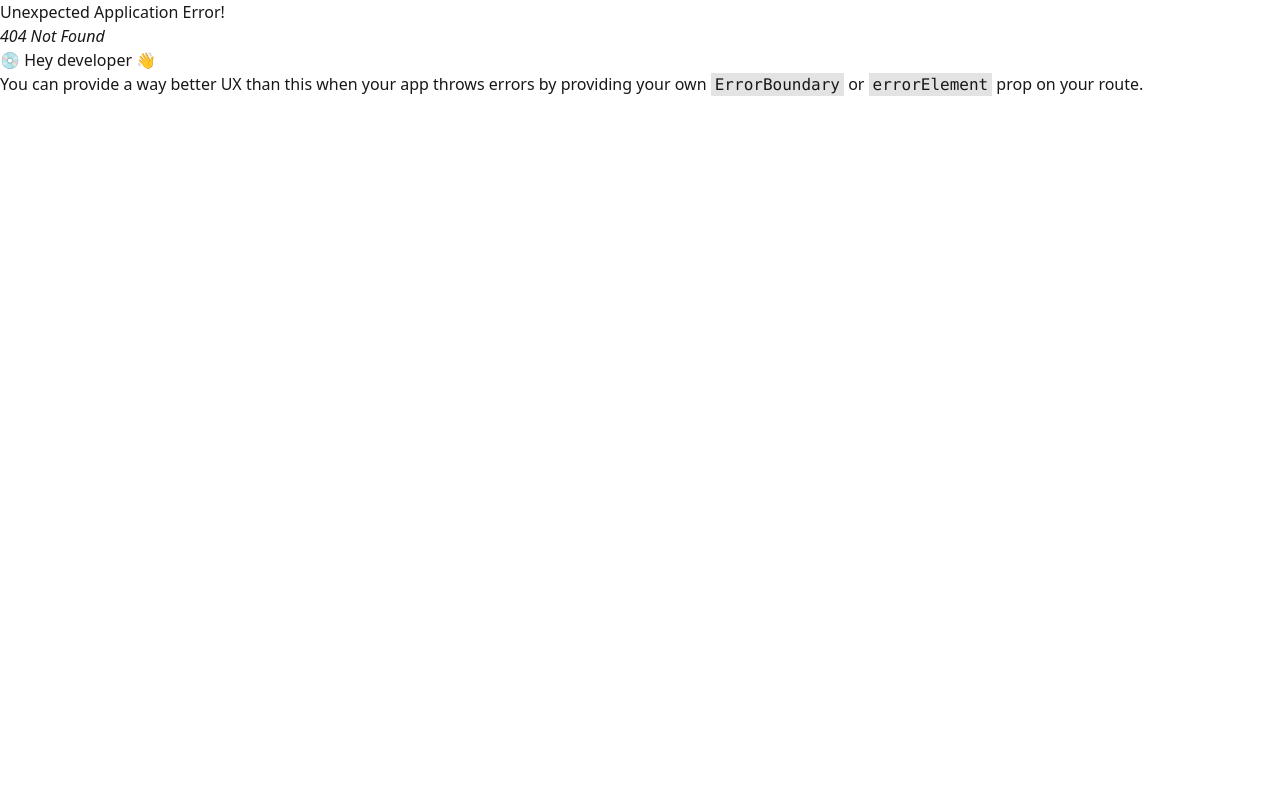
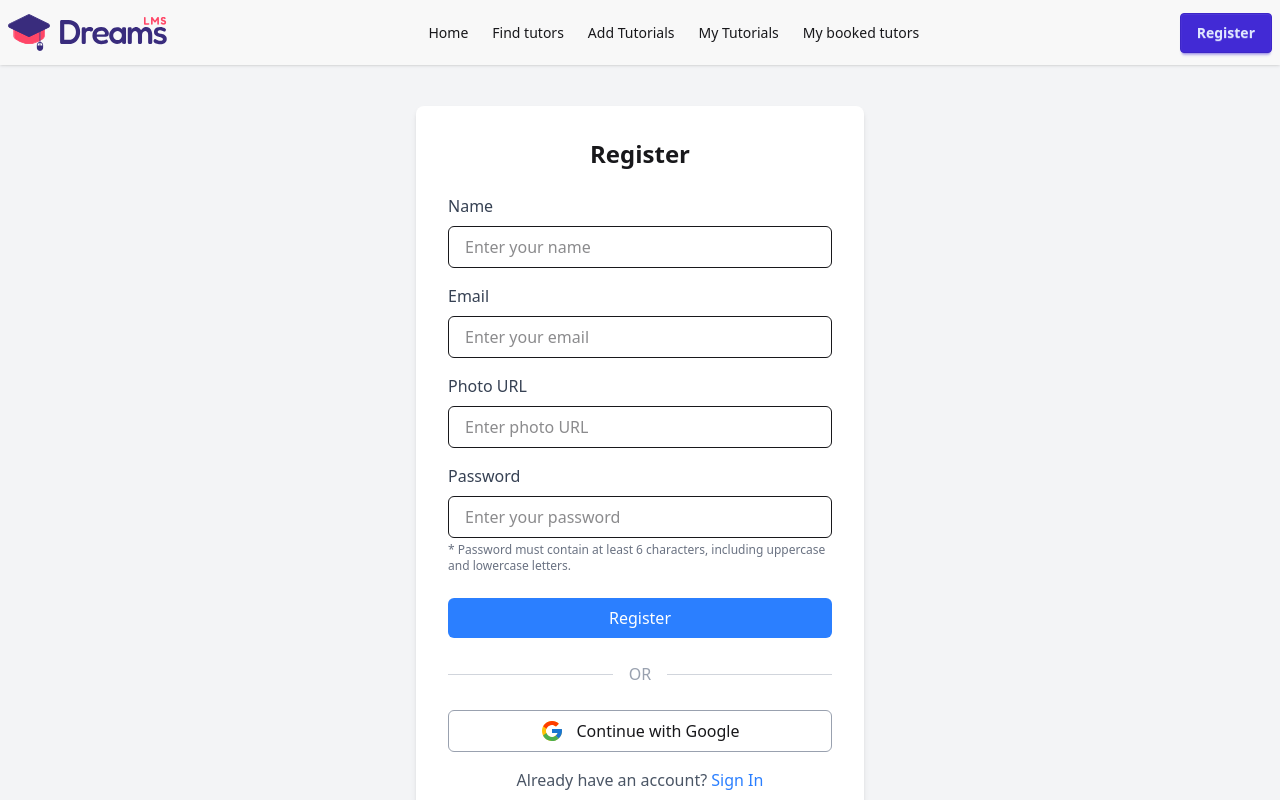
Before and after one commit to shariful8523/online-tutorbooking-client-side, a React (Vite) app: page /register in a window 1280 px wide. Before the commit this address had no page. Shown: the top 800 px of the page. Built offline with nearby package versions, Linux system fonts and the light colour scheme; no server answers.

Commit message:
added the user register function

```diff
--- a/package.json
+++ b/package.json
@@ -11,9 +11,11 @@
   },
   "dependencies": {
     "@tailwindcss/vite": "^4.1.5",
+    "firebase": "^11.6.1",
     "localforage": "^1.10.0",
     "match-sorter": "^8.0.1",
     "react": "^19.0.0",
+    "react-countup": "^6.5.3",
     "react-dom": "^19.0.0",
     "react-icons": "^5.5.0",
     "react-router-dom": "^7.5.3",
--- a/src/Components/Navbar.jsx
+++ b/src/Components/Navbar.jsx
@@ -40,7 +40,7 @@
 
                 {/* Button */}
                 <div className="">
-                    <a className="btn btn-primary">Get Started</a>
+                    <NavLink to={'/register'} className="btn btn-primary">Register</NavLink>
                 </div>
             </div>
         </div>
--- /dev/null
+++ b/src/Firebase/Firebase.init.js
@@ -0,0 +1,22 @@
+// Import the functions you need from the SDKs you need
+import { initializeApp } from "firebase/app";
+import { getAuth } from "firebase/auth";
+// TODO: Add SDKs for Firebase products that you want to use
+// https://firebase.google.com/docs/web/setup#available-libraries
+
+// Your web app's Firebase configuration
+const firebaseConfig = {
+  apiKey: import.meta.env. VITE_apiKey_KEY,
+  authDomain: import.meta.env. VITE_authDomain_KEY ,
+  projectId: import.meta.env.VITE_projectId_KEY,
+  storageBucket: import.meta.env. VITE_storageBucket_KEY ,
+  messagingSenderId: import.meta.env.VITE_messagingSenderId_KEY ,
+  appId: import.meta.env.VITE_appId_KEY ,
+};
+
+// Initialize Firebase
+const app = initializeApp(firebaseConfig);
+
+const auth = getAuth(app);
+
+export default auth ;
--- /dev/null
+++ b/src/Providers/AuthContext.jsx
@@ -0,0 +1,6 @@
+import { createContext } from "react";
+
+
+const AuthContext = createContext(null)
+
+export default AuthContext;
--- a/src/Providers/AuthProviders.jsx
+++ b/src/Providers/AuthProviders.jsx
@@ -0,0 +1,35 @@
+import React, { useState } from 'react';
+import AuthContext from './AuthContext'
+import auth from '../Firebase/Firebase.init'
+import { createUserWithEmailAndPassword } from 'firebase/auth';
+
+
+const AuthProviders = ({ children }) => {
+    //    const [user, setUser] = useState(null);
+       const [loading, setLoading] = useState(true);
+
+
+       const CreateUser=( email, password ) => {
+        setLoading(true)
+        return createUserWithEmailAndPassword(auth, email, password)
+       }
+
+
+
+
+    const authInfo = {
+    //    user,
+       loading,
+       CreateUser,
+    }
+
+
+
+    return (
+        <AuthContext.Provider value={authInfo}>
+            {children}
+        </AuthContext.Provider>
+    );
+};
+
+export default AuthProviders;
--- a/src/main.jsx
+++ b/src/main.jsx
@@ -4,9 +4,12 @@
 
 import router from './routers/router'
 import { RouterProvider } from 'react-router-dom'
+import AuthProviders from './Providers/AuthProviders'
 
 createRoot(document.getElementById('root')).render(
   <StrictMode>
-    <RouterProvider router={router} />
+    <AuthProviders>
+      <RouterProvider router={router} />
+    </AuthProviders>
   </StrictMode>,
 )
--- a/src/pages/Banner.jsx
+++ b/src/pages/Banner.jsx
@@ -7,6 +7,11 @@
 import certificate from '../assets/certificate.png';
 import { MdSearch } from 'react-icons/md';
 import { FaArrowCircleRight } from 'react-icons/fa';
+import CountUp from 'react-countup';
+
+
+
+
 
 const Banner = () => {
     return (
@@ -43,7 +48,10 @@
                     <p className='text-xl lg:text-3xl font-medium mt-8 lg:mt-12'>Trusted by over 15K Users <br /> worldwide since 2022</p>
 
                     <p className='text-2xl lg:text-5xl font-bold flex items-center justify-center lg:justify-start gap-4 mt-6 lg:mt-10'>
-                    290+ 4.5
+                     <CountUp
+                            end={290}
+                            duration={4}
+                     /> + 4.5
                         <span className='text-red-600 text-xl lg:text-2xl flex items-center gap-2 lg:gap-5'>
                             <FaStar />
                             <FaStar />
@@ -63,45 +71,57 @@
             <div className="w-10/12 mx-auto flex flex-col lg:flex-row items-center justify-center gap-5 lg:gap-10 mt-10 lg:mt-25">
 
                 {/* Card 1 */}
-                <div className="w-64 p-7 rounded-2xl flex items-center gap-5 bg-white border border-amber-100 shadow-md">
+                <div className="w-64 p-7 rounded-2xl flex items-center gap-5 bg-white border border-amber-100 shadow-md hover:-translate-y-2 hover:scale-105">
                     <div className="w-16 h-16 rounded-2xl overflow-hidden flex items-center justify-center bg-amber-50">
                         <img className="w-full h-full object-contain" src={penciling} alt="" />
                     </div>
                     <div>
-                        <h1 className="text-3xl lg:text-4xl font-bold">6K</h1>
+                        <h1 className="text-3xl lg:text-4xl font-bold"><CountUp
+                            end={10}
+                            duration={7}
+                     />  K</h1>
                         <p className="text-lg lg:text-xl">Online Courses</p>
                     </div>
                 </div>
 
                 {/* Card 2 */}
-                <div className="w-64 p-7 rounded-2xl flex items-center gap-5 bg-white border border-amber-100 shadow-md">
+                <div className="w-64 p-7 rounded-2xl flex items-center gap-5 bg-white border border-amber-100 shadow-md hover:-translate-y-2 hover:scale-105">
                     <div className="w-16 h-16 rounded-2xl overflow-hidden flex items-center justify-center bg-amber-50">
                         <img className="w-full h-full object-contain" src={second} alt="" />
                     </div>
                     <div>
-                        <h1 className="text-3xl lg:text-4xl font-bold">126+</h1>
+                        <h1 className="text-3xl lg:text-4xl font-bold"><CountUp
+                            end={126}
+                            duration={7}
+                     />+</h1>
                         <p className="text-lg lg:text-xl">Expert Tutors</p>
                     </div>
                 </div>
 
                 {/* Card 3 */}
-                <div className="w-64 p-7 rounded-2xl flex items-center gap-5 bg-white border border-amber-100 shadow-md">
+                <div className="w-64 p-7 rounded-2xl flex items-center gap-5 bg-white border border-amber-100 shadow-md  hover:-translate-y-2 hover:scale-105">
                     <div className="w-16 h-16 rounded-2xl overflow-hidden flex items-center justify-center bg-amber-50">
                         <img className="w-full h-full object-contain" src={certificate} alt="" />
                     </div>
                     <div>
-                        <h1 className="text-3xl lg:text-4xl font-bold">3K+</h1>
+                        <h1 className="text-3xl lg:text-4xl font-bold"><CountUp
+                            end={5}
+                            duration={7}
+                     /> K+</h1>
                         <p className="text-lg lg:text-xl">Certified Courses</p>
                     </div>
                 </div>
 
                 {/* Card 4 */}
-                <div className="w-64 p-7 rounded-2xl flex items-center gap-5 bg-white border border-amber-100 shadow-md">
+                <div className="w-64 p-7 rounded-2xl flex items-center gap-5 bg-white border border-amber-100 shadow-md hover:-translate-y-2 hover:scale-105">
                     <div className="w-16 h-16 rounded-2xl overflow-hidden flex items-center justify-center bg-amber-50">
                         <img className="w-full h-full object-contain" src={third} alt="" />
                     </div>
                     <div>
-                        <h1 className="text-3xl lg:text-4xl font-bold">37K+</h1>
+                        <h1 className="text-3xl lg:text-4xl font-bold"><CountUp
+                            end={37}
+                            duration={7}
+                     />K+</h1>
                         <p className="text-lg lg:text-xl">Online Students</p>
                     </div>
                 </div>
--- /dev/null
+++ b/src/pages/Register.jsx
@@ -0,0 +1,128 @@
+import { useContext } from "react";
+import { FcGoogle } from "react-icons/fc";
+import { Link } from "react-router-dom";
+import AuthContext from "../Providers/AuthContext";
+
+const Register = () => {
+
+    const {CreateUser} = useContext(AuthContext);
+
+    const handelRegister = (event) =>{
+
+        event.preventDefault();
+
+        const name = event.target.name.value;
+        const photo = event.target.photo.value;
+        const email = event.target.email.value;
+        const password = event.target.password.value;
+
+        console.log(name, photo, email, password)
+
+        CreateUser(email, password)
+        .then((result) => {
+            console.log(result)
+        })
+        .catch((error) => {
+            console.log(error.message)
+        })
+
+
+    }
+
+
+    return (
+        <div className="flex justify-center items-center min-h-screen bg-gray-100 px-4">
+            <form onSubmit={handelRegister} className="bg-white p-8 rounded-lg shadow-md w-full max-w-md">
+                <h2 className="text-2xl font-bold mb-6 text-center">Register</h2>
+
+                {/* Name Field */}
+                <div className="mb-4">
+                    <label className="block text-gray-700 mb-2" htmlFor="name">Name</label>
+                    <input
+                        type="text"
+                        id="name"
+                        name="name"
+                        required
+                        className="w-full px-4 py-2 border rounded-md focus:outline-none focus:ring-2 focus:ring-blue-400"
+                        placeholder="Enter your name"
+                    />
+                </div>
+
+                {/* Email Field */}
+                <div className="mb-4">
+                    <label className="block text-gray-700 mb-2" htmlFor="email">Email</label>
+                    <input
+                        type="email"
+                        id="email"
+                        name="email"
+                        required
+                        className="w-full px-4 py-2 border rounded-md focus:outline-none focus:ring-2 focus:ring-blue-400"
+                        placeholder="Enter your email"
+                    />
+                </div>
+
+                {/* Photo URL Field */}
+                <div className="mb-4">
+                    <label className="block text-gray-700 mb-2" htmlFor="photo">Photo URL</label>
+                    <input
+                        type="text"
+                        id="photo"
+                        name="photo"
+                        required
+                        className="w-full px-4 py-2 border rounded-md focus:outline-none focus:ring-2 focus:ring-blue-400"
+                        placeholder="Enter photo URL"
+                    />
+                </div>
+
+                {/* Password Field */}
+                <div className="mb-6">
+                    <label className="block text-gray-700 mb-2" htmlFor="password">Password</label>
+                    <input
+                        type="password"
+                        id="password"
+                        name="password"
+                        required
+                        className="w-full px-4 py-2 border rounded-md focus:outline-none focus:ring-2 focus:ring-blue-400"
+                        placeholder="Enter your password"
+                    />
+                    <p className="text-xs text-gray-500 mt-1">
+                        * Password must contain at least 6 characters, including uppercase and lowercase letters.
+                    </p>
+                </div>
+
+                {/* Submit Button */}
+                <button
+                    type="submit"
+                    className="w-full bg-blue-500 text-white py-2 rounded-md hover:bg-blue-600 transition"
+                >
+                    Register
+                </button>
+
+                {/* Divider */}
+                <div className="flex items-center my-6">
+                    <div className="flex-grow h-px bg-gray-300"></div>
+                    <span className="mx-4 text-gray-400">OR</span>
+                    <div className="flex-grow h-px bg-gray-300"></div>
+                </div>
+
+                {/* Google Login */}
+                <button
+                    type="button"
+                    className="flex items-center justify-center gap-3 w-full border border-gray-400 py-2 rounded-md hover:bg-gray-100 transition"
+                >
+                    <FcGoogle size={24} /> Continue with Google
+                </button>
+
+                {/* Sign In Redirect */}
+                <p className="text-center text-gray-600 mt-4">
+                    Already have an account?{' '}
+                    <Link to="/login" className="text-blue-500 hover:underline">
+                        Sign In
+                    </Link>
+                </p>
+            </form>
+        </div>
+    );
+};
+
+export default Register;
```
Also changed, not shown: src/routers/router.jsx (+6 -1 lines), 1 other file (tests, documents, lock files or other folders).
